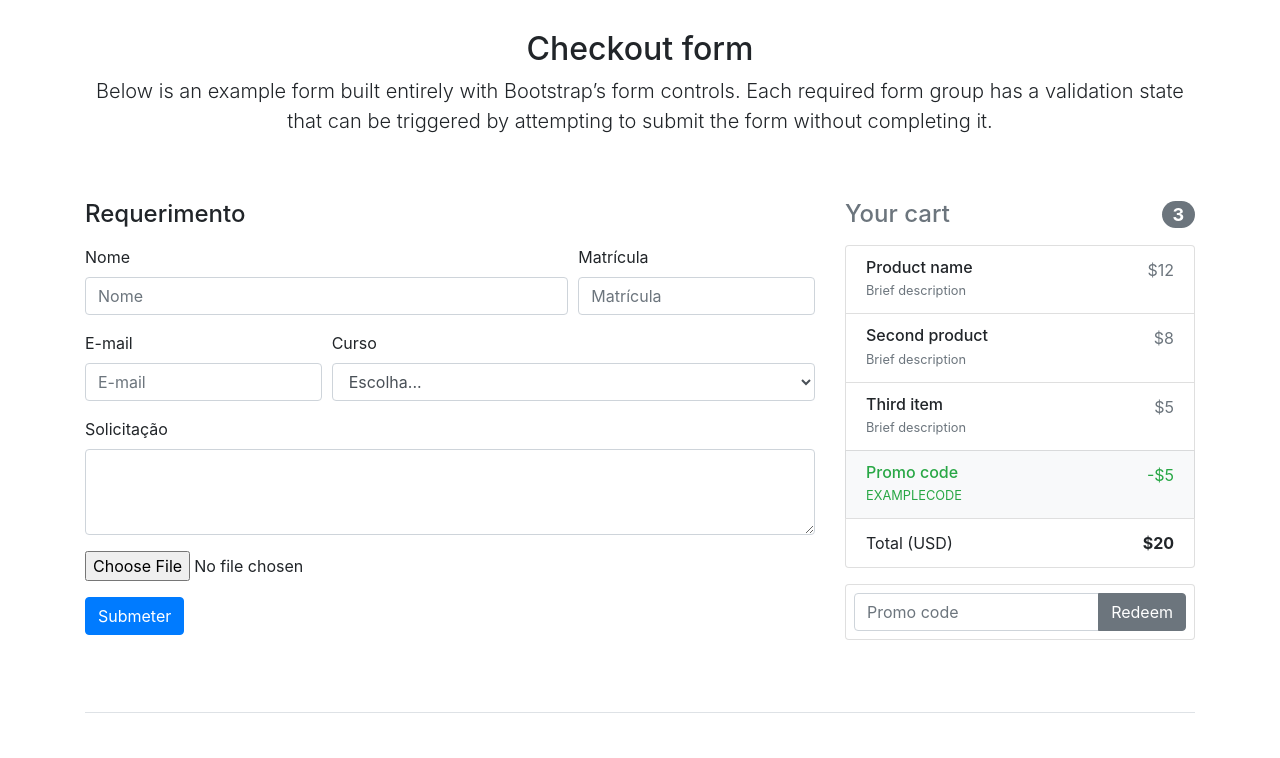
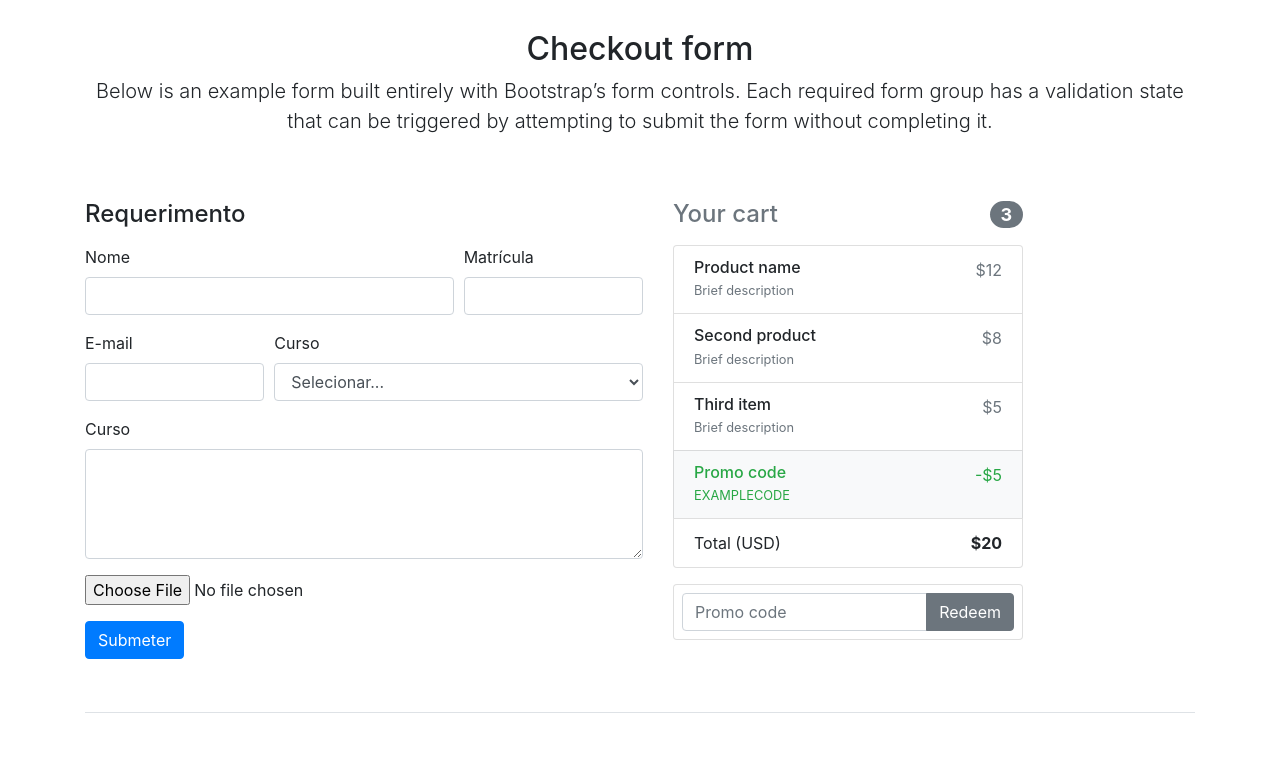
Before and after one commit to rodrigoclira/sire, a Django app: page /requerimento/criar/ in a window 1280 px wide. Shown: the part 105-863 px from the top of the page. Run offline with Django 3.2, Linux system fonts and the light colour scheme; data that the repository does not hold is empty; some libraries are stand-ins or nearby versions.

Commit message:
Migrando para o django forms

```diff
--- /dev/null
+++ b/sire/requerimentos/forms.py
@@ -0,0 +1,19 @@
+from django import forms
+from .models import Curso
+
+class RequerimentoForm(forms.Form):
+    nome = forms.CharField()
+    matricula = forms.CharField(label = "Matrícula")
+    email = forms.EmailField(label = "E-mail")
+    choices = [(curso.sigla, curso.nome) for curso in Curso.objects.all()]
+    choices.insert(0, ("None", "Selecionar... "))
+    curso = forms.ChoiceField(label="Curso", widget=forms.Select, choices=choices)
+    solicitacao = forms.CharField(label = "Solicitação", widget=forms.Textarea(attrs={"rows":4,}))
+    upload = forms.FileField(required=False)
+
+
+    nome.widget.attrs.update({'class': 'form-control'})
+    matricula.widget.attrs.update({'class': 'form-control'})
+    email.widget.attrs.update({'class': 'form-control'})
+    curso.widget.attrs.update({'class': 'form-control'})
+    solicitacao.widget.attrs.update({'class': 'form-control'})
--- a/sire/requerimentos/urls.py
+++ b/sire/requerimentos/urls.py
@@ -4,10 +4,12 @@ from . import views
 
 urlpatterns = [
     path('', views.index, name='index'),
-    path('criar/', views.criar, name='criar'),
+ #   path('criar/', views.criar, name='criar'),
+    path('criar/', views.RequerimentoFormView.as_view(), name="criar"),
     path('buscar/', views.buscar, name='buscar'),
     path('novos/', views.novos, name='novos'),
     path('historico/', views.historico, name='historico'),
+    path('foo/', views.foo, name='foo'),
     path('<int:requerimento_id>/responder/', views.responder, name='responder'),
     path('<int:requerimento_id>/visualizar/', views.editar, name='editar'),
 ]
--- a/sire/requerimentos/views.py
+++ b/sire/requerimentos/views.py
@@ -1,21 +1,41 @@
 from django.shortcuts import render, get_object_or_404
 from django.contrib.auth.decorators import login_required
 from django.http import HttpResponse
-
+from django.views.generic import TemplateView
+from .forms import RequerimentoForm
 from .models import Despacho, Requerimento, Curso
 
 def index(request):
     context = { }
     return render(request, 'requerimentos/index.html', context)
 
-def criar(request):
-    cursos = Curso.objects.all()
-    context = {'cursos': cursos}
-    return render(request, 'requerimentos/criar.html', context)
+
+class RequerimentoFormView(TemplateView):
+    template_name = 'requerimentos/criar.html'
+
+    def get(self, request):
+        form = RequerimentoForm()
+        return render(request, self.template_name, {'form': form})
+
+    def post(self, request):
+        form = RequerimentoForm(request.POST)
+
+        if form.is_valid():
+            nome = form.cleaned_data['nome']
+            print(nome)
+            message = "Sucesso"
+
+        context = {"forms": form, 'message': message }
+        return render(request, self.template_name, context)
 
 def buscar(request):
     context = { }
     return render(request, 'requerimentos/pesquisar.html', context)
+
+def foo(request):
+    context = {}
+    print (request.POST)
+    return render(request, 'requerimentos/index.html', context)
 
 @login_required
 def novos(request):
--- a/sire/templates/requerimentos/criar.html
+++ b/sire/templates/requerimentos/criar.html
@@ -64,33 +64,80 @@
 	</div>
 
 	<!-- Left column -->
-	<div class="col-md-8 order-md-1">
-		<h4 class="mb-3">Requerimento</h4>
-		<form>
-			{% csrf_token %}
+	<form method="post">
+		<div class="col-md-12 order-md-1">
+			<h4 class="mb-3">Requerimento</h4>
+				{% csrf_token %}
+				{{ form.non_field_errors }}
+				<div class="form-row">
+					<div class="form-group col-md-8">
+						{{form.nome.errors}}
+						<label for="{{ form.nome.id_for_label }}">Nome</label>
+						{{ form.nome }}
+					</div>
+					<div class="form-group col-md-4">
+						{{form.matricula.errors}}
+						<label for="{{ form.matricula.id_for_label }}">Matrícula</label>
+						{{ form.matricula }}
+					</div>
+				</div>
+
+				<div class="form-row">
+					<div class="form-group col-md-4">
+						{{form.email.errors}}
+						<label for="{{ form.email.id_for_label }}">E-mail</label>
+						{{ form.email }}
+					</div>
+
+					<div class="form-group col-md-8">
+						{{form.curso.errors}}
+						<label for="{{ form.curso.id_for_label }}">Curso</label>
+						{{ form.curso }}
+					</div>
+				</div>
+
+				<div class="form-row">
+					<div class="form-group col-md-12">
+						{{form.solicitacao.errors}}
+						<label for="{{ form.solicitacao.id_for_label }}">Curso</label>
+						{{ form.solicitacao }}
+					</div>
+				</div>
+
+				<div class="form-row">
+					<div class="form-group col-md-12">
+						{{form.upload.errors}}
+						{{ form.upload }}
+					</div>
+				</div>
+
+			<button type="Enviar" class="btn btn-primary">Submeter</button>
+		</div>
+	</form>
+			<!--
 			<div class="form-row">
 				<div class="form-group col-md-8">
 					<label for="inputNome">Nome</label>
-					<input type="text" class="form-control" id="inputNome" placeholder="Nome">
+					<input type="text" class="form-control" name="nome" id="inputNome" placeholder="Nome">
 				</div>
 				<div class="form-group col-md-4">
 					<label for="inputMatricula">Matrícula</label>
-					<input type="text" class="form-control" id="inputMatricula" placeholder="Matrícula">
+					<input type="text" class="form-control" name="matricula" id="inputMatricula" placeholder="Matrícula">
 				</div>
 			</div>
 
 			<div class="form-row">
 				<div class="form-group col-md-4">
 						<label for="inputEmail">E-mail</label>
-						<input type="email" class="form-control" id="inputEmail" placeholder="E-mail">
+						<input type="email" class="form-control" name="email" id="inputEmail" placeholder="E-mail">
 				</div>
 
 				<div class="form-group col-md-8">
 						<label for="inputCurso">Curso</label>
-						<select id="inputCurso" class="form-control">
+						<select id="inputCurso" name="curso" class="form-control">
 							<option value="None" selected>Escolha...</option>
 							{% for curso in cursos %}
-							<option value="{curso.sigla}">{{curso.nome}}</option>
+							<option value="{{curso.sigla}}">{{curso.nome}}</option>
 							{% endfor %}
 						</select>
 				</div>
@@ -98,7 +145,7 @@
 			<div class="form-row">
 				<div class="form-group col-md-12">
 					<label for="exampleFormControlTextarea1">Solicitação</label>
-					<textarea class="form-control" id="exampleFormControlTextarea1" rows="3"></textarea>
+					<textarea class="form-control" name="solicitacao" id="exampleFormControlTextarea1" rows="3"></textarea>
 				</div>
 			</div>
 
@@ -106,9 +153,16 @@
 				<div class="form-group col-md-12">
 						<input type="file" id="customFileLang" >
 				</div>
-				<!---https://stackoverflow.com/questions/43349767/how-to-add-upload-choose-multiple-files-from-one-input-tag -->
 			</div>
-			<button type="Enviar" class="btn btn-primary">Submeter</button>
-		</form>
-	</div>
+
+			-->
+			<!---https://stackoverflow.com/questions/43349767/how-to-add-upload-choose-multiple-files-from-one-input-tag -->
+
+			{% if message %}
+			<div class="col-md-12 order-md-1">
+				{{ message }}
+			</div>
+			{% endif %}
+
+
 {% endblock %}
```
